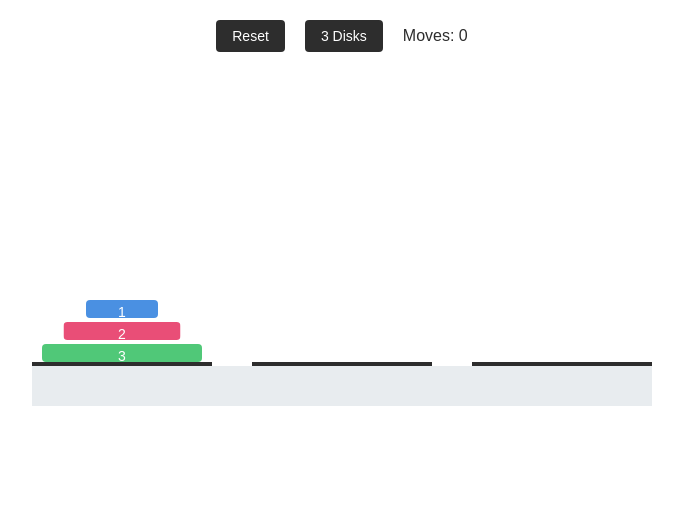
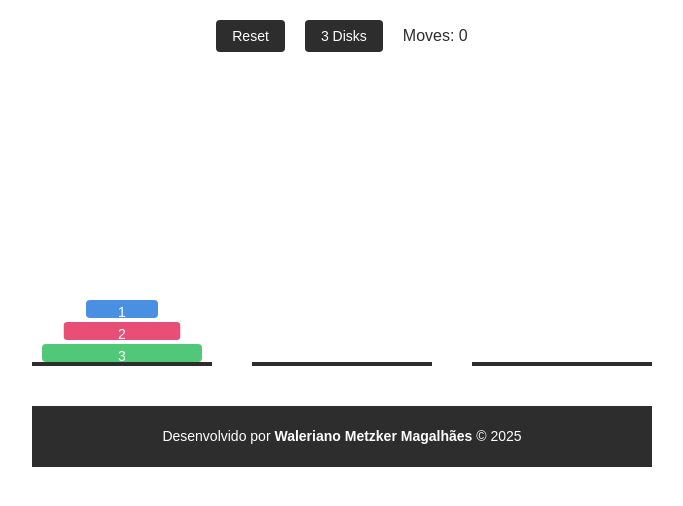
Before and after one commit to MetzkerDeveloper/tower-of-hanoi, a React (Vite) app: page / in a window 1280 px wide. Shown: the top 506 px of the page, without its empty margins (298-981 px from the left). Built offline with nearby package versions, Linux system fonts and the light colour scheme.

Commit message:
Feat: create a footer componenet

```diff
--- a/src/App.css
+++ b/src/App.css
@@ -108,11 +108,24 @@ select option {
 }
 
 .ad-footer {
-  margin-top: auto;
-  padding: 20px 0;
+  margin-top: 20px;
   text-align: center;
   background: #e8ecef;
 }
+
+.footer {
+  text-align: center;
+  padding: 20px;
+  background: #2d2d2d;
+  color: white;
+  font-size: 14px;
+  margin-top: 20px;
+}
+
+.footer p {
+  margin: 0;
+}
+
 
 /* Tablets */
 @media (max-width: 768px) {
--- a/src/App.jsx
+++ b/src/App.jsx
@@ -1,5 +1,6 @@
 import { useEffect, useState } from 'react';
 import AdBanner from "./components/AdBanner";
+import Footer from './components/Footer';
 import './App.css';
 
 const diskColors = ['#4a90e2', '#e94e77', '#50c878', '#f7b731', '#9b59b6'];
@@ -92,9 +93,10 @@ export default function App() {
         </div>
       )}
 
-      <footer className="ad-footer">
-      <AdBanner />
-      </footer>
+      <div className="ad-footer">
+        <AdBanner />
+      </div>
+        <Footer />
     </div>
   );
 }
--- /dev/null
+++ b/src/components/Footer.jsx
@@ -0,0 +1,11 @@
+import React from 'react';
+
+export default function Footer() {
+    return (
+      <footer className="footer">
+        <p>
+          Desenvolvido por <strong>Waleriano Metzker Magalhães</strong> © {new Date().getFullYear()}
+        </p>
+      </footer>
+    );
+  }
```
